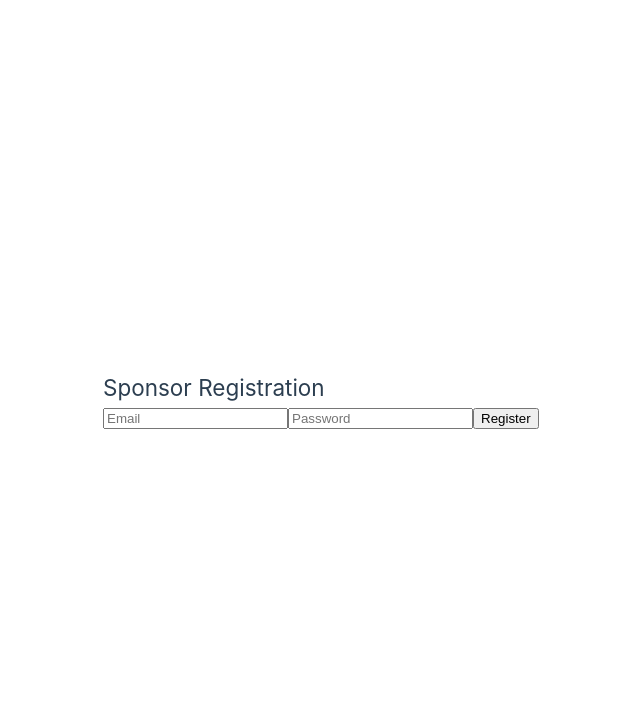
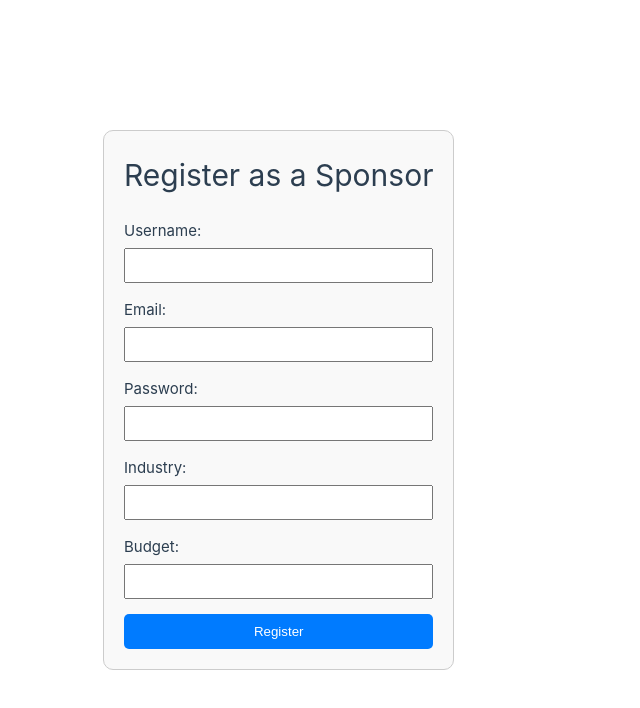
Before and after one commit to budhilnigam/CollabCrate, a Vue app in the folder frontend/: page /sponsor/register in a window 1280 px wide. Shown: the top 708 px of the page, without its empty margins (537-1177 px from the left). Built offline with nearby package versions, Linux system fonts and the light colour scheme.

Commit message:
Made a working registration form for sponsors

```diff
--- a/frontend/src/components/SponsorRegister.vue
+++ b/frontend/src/components/SponsorRegister.vue
@@ -1,37 +1,148 @@
 <template>
-  <div>
-    <h2>Sponsor Registration</h2>
-    <form @submit.prevent="register">
-      <input v-model="email" placeholder="Email" required />
-      <input v-model="password" type="password" placeholder="Password" required />
+  <div class="registration-container">
+    <h1>Register as a Sponsor</h1>
+    <form @submit.prevent="registerSponsor">
+      <div class="registration-form">
+        <label for="username">Username:</label>
+        <input
+          type="text"
+          id="username"
+          v-model="formData.username"
+          required
+        />
+      </div>
+      <div class="registration-form">
+        <label for="email">Email:</label>
+        <input
+          type="email"
+          id="email"
+          v-model="formData.email"
+          required
+        />
+      </div>
+      <div class="registration-form">
+        <label for="password">Password:</label>
+        <input
+          type="password"
+          id="password"
+          v-model="formData.password"
+          required
+        />
+      </div>
+      <div class="registration-form">
+        <label for="sp_industry">Industry:</label>
+        <input
+          type="text"
+          id="sp_industry"
+          v-model="formData.sp_industry"
+          required
+        />
+      </div>
+      <div class="registration-form">
+        <label for="sp_budget">Budget:</label>
+        <input
+          type="number"
+          id="sp_budget"
+          v-model="formData.sp_budget"
+          required
+        />
+      </div>
       <button type="submit">Register</button>
     </form>
+    <p v-if="message" class="warning" id="warning-message">{{ message }}</p>
   </div>
 </template>
 
 <script>
-import axios from 'axios'
+import axios from 'axios';
 
 export default {
-  data () {
+  data() {
     return {
-      email: '',
-      password: ''
-    }
+      formData: {
+        username: '',
+        email: '',
+        password: '',
+        sp_industry: '',
+        sp_budget: ''
+      },
+      message: ''
+    };
   },
   methods: {
-    async register () {
+    async registerSponsor() {
       try {
-        await axios.post('http://localhost:5000/sponsor/register', {
-          email: this.email,
-          password: this.password
-        })
-        alert('Registration submitted. Awaiting admin approval.')
-        this.$router.push('/sponsor/login')
+        const response = await axios.post('/server/register?role=sponsor', {
+          username: this.formData.username,
+          email: this.formData.email,
+          password: this.formData.password,
+          sp_industry: this.formData.sp_industry,
+          sp_budget: this.formData.sp_budget
+        },{headers: {
+      'Content-Type': 'application/x-www-form-urlencoded'},withCredentials: true });
+        this.message =
+          response.data.message === true
+            ? 'Registration successful!'
+            : response.data.message;
+            const user_data_response = await axios.get('/server/get_user', { withCredentials: true })
+        const user = user_data_response.data
+        localStorage.setItem('user', JSON.stringify(user))
+        this.$router.push('/sponsor')
       } catch (error) {
-        alert('Registration failed: ' + error.response.data.message)
+        this.message = 'An error occurred during registration.'+error.response.data.message;
       }
     }
   }
+};
+</script>
+
+<style scoped>
+.registration-container {
+  max-width: 400px;
+  margin: auto;
+  padding: 20px;
+  border: 1px solid #ccc;
+  border-radius: 10px;
+  background-color: #f9f9f9;
 }
-</script>
+
+h1 {
+  text-align: center;
+  margin-bottom: 20px;
+}
+
+.registration-form {
+  margin-bottom: 15px;
+}
+
+label {
+  display: block;
+  margin-bottom: 5px;
+}
+
+input {
+  width: 100%;
+  padding: 8px;
+  box-sizing: border-box;
+}
+
+button {
+  display: block;
+  width: 100%;
+  padding: 10px;
+  background-color: #007bff;
+  color: #fff;
+  border: none;
+  border-radius: 5px;
+  cursor: pointer;
+}
+
+button:hover {
+  background-color: #0056b3;
+}
+
+p {
+  text-align: center;
+  color: #ff0000;
+}
+</style>
```
